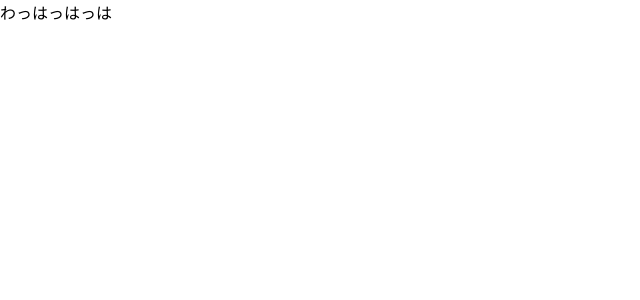
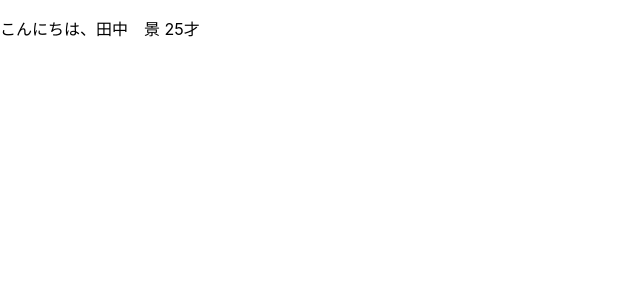
Before and after one commit to edo1z/react_hoge, a React (Create React App) app: page / in a window 1280 px wide. Shown: the top 300 px of the page, without its empty margins (0-640 px from the left). Built offline with nearby package versions, Linux system fonts and the light colour scheme.

Commit message:
JSXから田中が挨拶をします

```diff
--- a/src/index.js
+++ b/src/index.js
@@ -4,11 +4,29 @@
 import App from './App';
 import * as serviceWorker from './serviceWorker';
 
+const name = '田中　景';
+const func = () => 10 + 15;
+const el = () => {
+  if (name === '田中　景') {
+    return (
+      <p className="tanaka">
+        こんにちは、{name} {func()+'才'}
+      </p>
+    )
+  } else {
+    return (
+      <p>
+        こんにちは。
+      </p>
+    )
+  }
+}
+
+
 ReactDOM.render(
-  // <React.StrictMode>
-  //   <App />
-  // </React.StrictMode>,
-  <div>わっはっはっは</div>,
+  <React.StrictMode>
+    {el()}
+  </React.StrictMode>,
   document.getElementById('root')
 );
 
```
